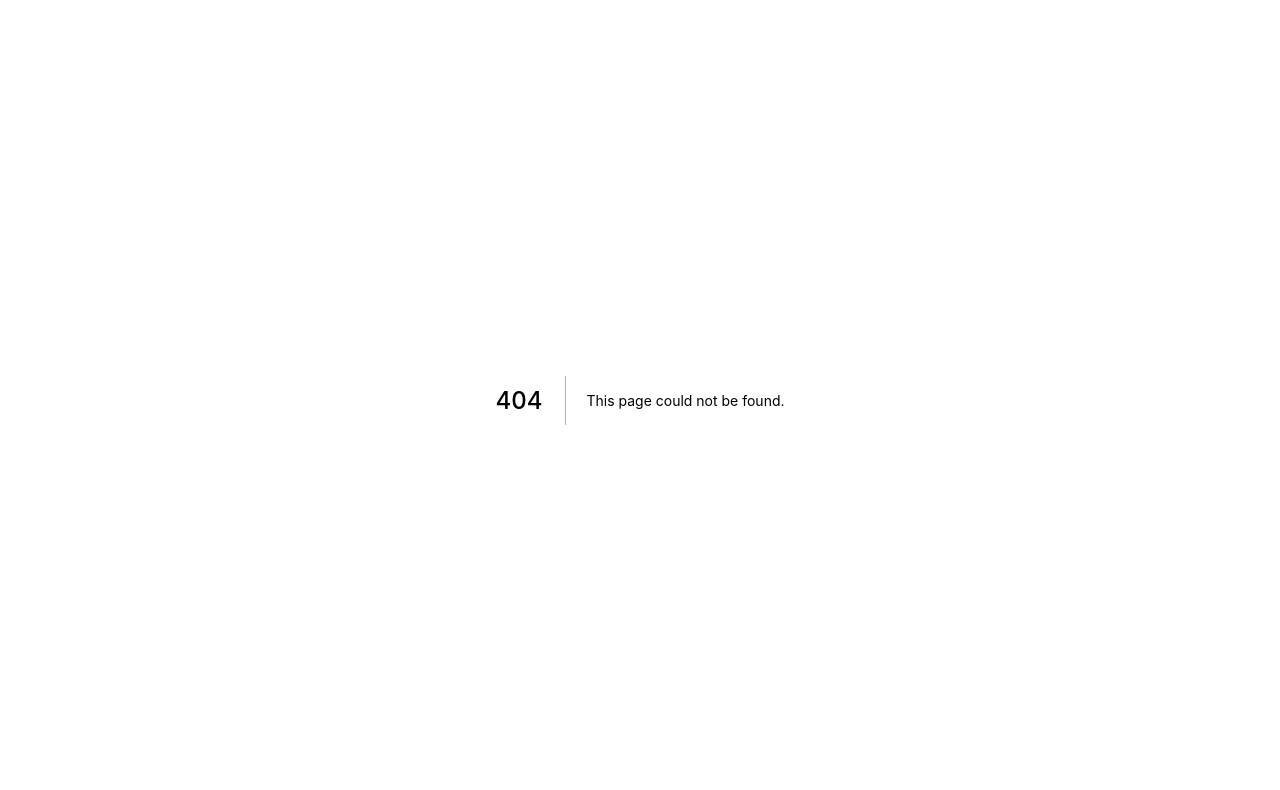
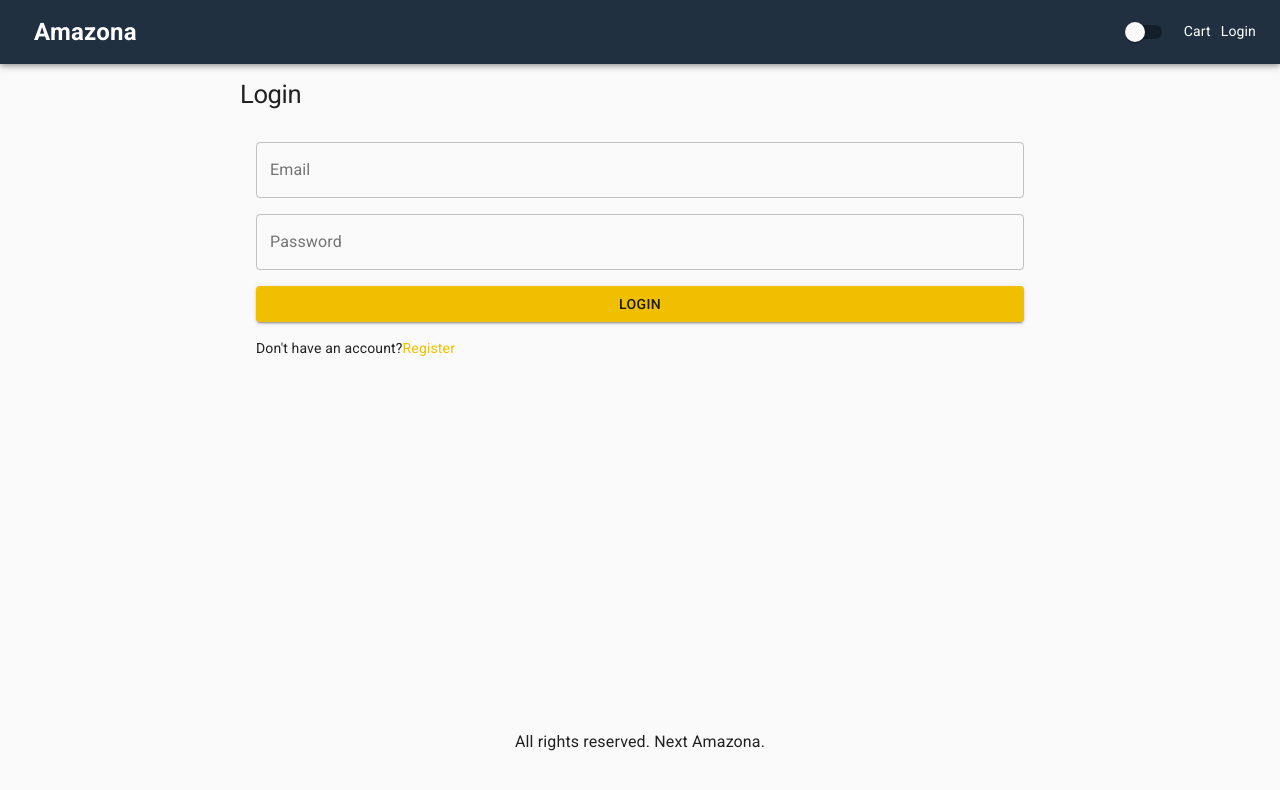
Before and after one commit to kiyimba1/next-amazona, a Next.js app: page /login in a window 1280 px wide. Before the commit this address had no page. Shown: the top 790 px of the page. Built offline with nearby package versions, Linux system fonts and the light colour scheme.

Commit message:
Added login page

```diff
--- /dev/null
+++ b/pages/login.js
@@ -0,0 +1,56 @@
+import {
+  Button,
+  Link,
+  List,
+  ListItem,
+  TextField,
+  Typography,
+} from '@material-ui/core';
+import React from 'react';
+import Layout from '../components/Layout';
+import useStyles from '../utils/styles';
+import NextLink from 'next/link';
+
+export default function Login() {
+  const classes = useStyles();
+  return (
+    <Layout>
+      <form className={classes.form}>
+        <Typography component={'h1'} variant="h1">
+          Login
+        </Typography>
+        <List>
+          <ListItem>
+            <TextField
+              variant="outlined"
+              fullWidth
+              id="email"
+              label="Email"
+              inputProps={{ type: 'email' }}
+            ></TextField>
+          </ListItem>
+          <ListItem>
+            <TextField
+              variant="outlined"
+              fullWidth
+              id="password"
+              label="Password"
+              inputProps={{ type: 'password' }}
+            ></TextField>
+          </ListItem>
+          <ListItem>
+            <Button variant="contained" type="submit" fullWidth color="primary">
+              Login
+            </Button>
+          </ListItem>
+          <ListItem>
+            Don't have an account?{' '}
+            <NextLink href={'/register'} passHref>
+              <Link>Register</Link>
+            </NextLink>
+          </ListItem>
+        </List>
+      </form>
+    </Layout>
+  );
+}
--- a/utils/styles.js
+++ b/utils/styles.js
@@ -30,5 +30,9 @@
     marginTop: '10px',
     narginBottom: '10px',
   },
+  form: {
+    maxWidth: 800,
+    margin: '0 auto'
+  }
 });
 export default useStyles;
```
Also changed, not shown: pages/cart.js (+12 -1 lines), pages/shipping.js (added, +8 -0 lines).
